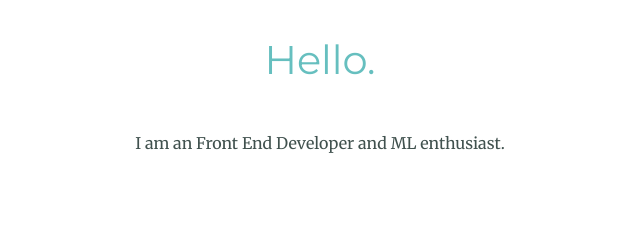
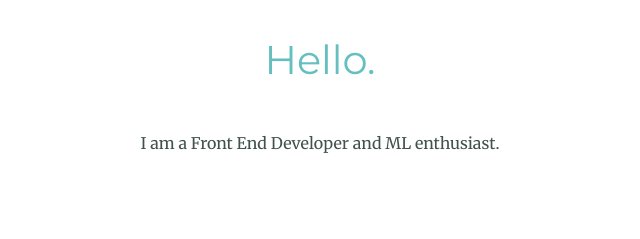
Before and after one commit to Psykrypt/cv, a plain HTML site: page index.html in a window 1280 px wide. Shown: the part 1191-1430 px from the top of the page, 320-960 px from the left. Drawn offline with Linux system fonts and the light colour scheme.

Commit message:
Add files via upload

```diff
--- a/index.html
+++ b/index.html
@@ -24,7 +24,7 @@
     <div class="profile">
       <img class="profile-image" src="images/1.png" alt="raj-profile-img">
       <h2>Hello.</h2>
-      <p class="intro">I am an Front End Developer and ML enthusiast.</p>
+      <p class="intro">I am a Front End Developer and ML enthusiast.</p>
     </div>
     <hr>
     <div class="skills">
```
